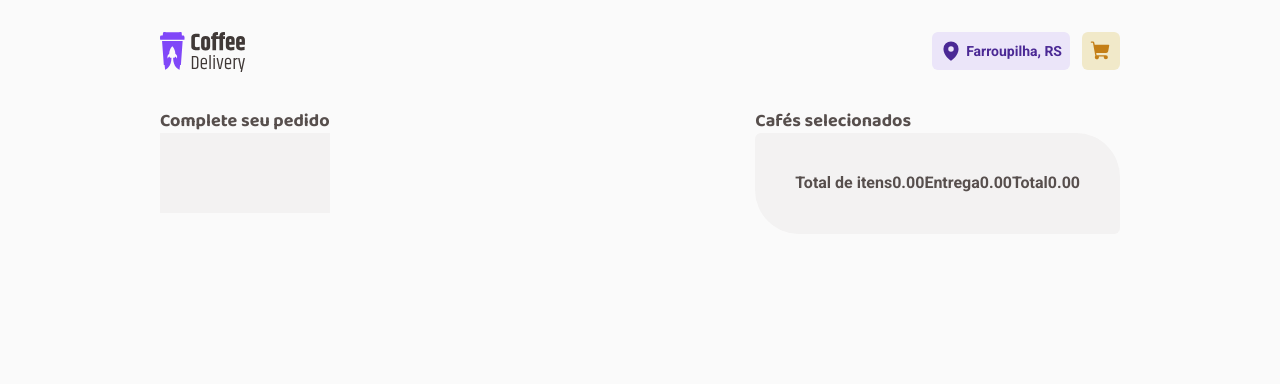
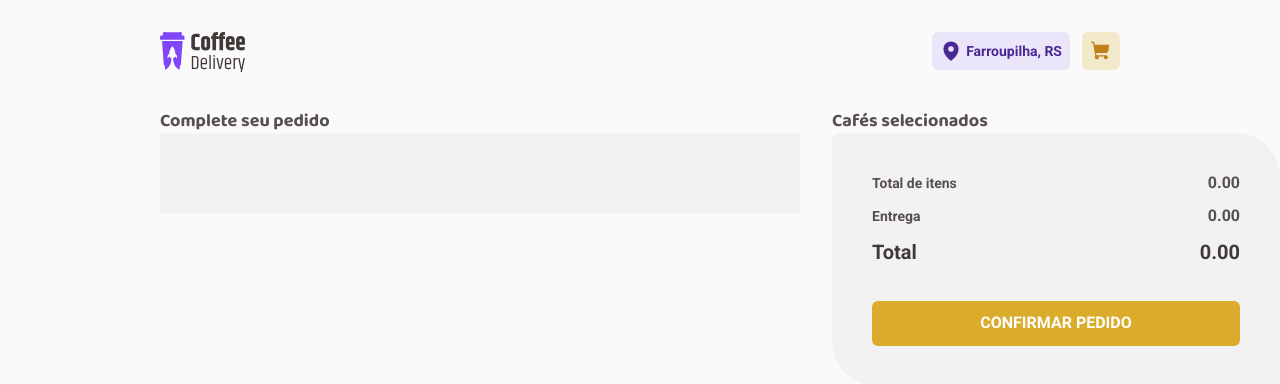
Before and after one commit to rdmuller/react_02_projeto_cafeteria, a React (Vite) app: page /checkout in a window 1280 px wide. Shown: the top 384 px of the page. Built offline with nearby package versions, Linux system fonts and the light colour scheme.

Commit message:
continuando

```diff
--- a/src/contexts/ShoppingCart.tsx
+++ b/src/contexts/ShoppingCart.tsx
@@ -9,6 +9,7 @@ interface ShoppingCartContextType {
 	totalItems: number;
     addProductToCart: (product: ShoppingCartProduct) => void;
 	changeQuantity: (product: ShoppingCartProduct, addQty: number) => void;
+	removeProduct: (productId: number) => void;
 }
 
 export const ShoppingCartContext = createContext({} as ShoppingCartContextType);
@@ -45,10 +46,19 @@ export function ShoppingCartContextProvider({children, }: ShoppingCartContextPro
 		});
 	}
 
+	function removeProduct(productId: number) {
+		dispatch({
+			type: ActionTypes.DELETE_PRODUCT,
+			payload: {
+				productId
+			}
+		});
+	}
+
 	const { totalDelivery, totalItems, totalValue, products, } = shoppingCartState;
 
 	return (
-		<ShoppingCartContext.Provider value={{ totalValue, totalDelivery, totalItems, products, addProductToCart, changeQuantity, }}>
+		<ShoppingCartContext.Provider value={{ totalValue, totalDelivery, totalItems, products, addProductToCart, changeQuantity, removeProduct, }}>
 			{children}
 		</ShoppingCartContext.Provider>
 	);
--- a/src/pages/Checkout/components/ProductCart/index.tsx
+++ b/src/pages/Checkout/components/ProductCart/index.tsx
@@ -1,18 +1,23 @@
+import { Trash } from "phosphor-react";
 import { useContext } from "react";
 import { ProductQuantity } from "../../../../components/ProductQuantity";
 import { ShoppingCartContext } from "../../../../contexts/ShoppingCart";
 import { ShoppingCartProduct } from "../../../../reducers/ShoppingCart/reducer";
-import { LabelPrice, ProductCartContainer, ProductData, ProductInfo, ProductName } from "./styles";
+import { ButtonRemove, ButtonsContainer, LabelPrice, ProductCartContainer, ProductData, ProductInfo, ProductName } from "./styles";
 
 interface ProductProps {
     product: ShoppingCartProduct;
 }
 
 export function ProductCart({product}: ProductProps) {
-	const { changeQuantity } = useContext(ShoppingCartContext);
+	const { changeQuantity, removeProduct } = useContext(ShoppingCartContext);
 
 	function handleChangeQty (qty: number) {
 		changeQuantity(product, qty);
+	}
+
+	function handleRemoveProduct() {
+		removeProduct(product.productId);
 	}
 
 	return (
@@ -22,9 +27,13 @@ export function ProductCart({product}: ProductProps) {
 					<img src={product.productPicture} alt="" />
 					<div>
 						<ProductName>{product.productName}</ProductName>
-						<div>
+						<ButtonsContainer>
 							<ProductQuantity productQuantity={product.productQuantity} onChange={handleChangeQty} />
-						</div>
+							<ButtonRemove onClick={handleRemoveProduct}>
+								<Trash size={16} />
+								REMOVER
+							</ButtonRemove>
+						</ButtonsContainer>
 					</div>
 				</ProductData>
 				<LabelPrice>{product.productValue.toFixed(2)}</LabelPrice>
--- a/src/pages/Checkout/components/ProductCart/styles.ts
+++ b/src/pages/Checkout/components/ProductCart/styles.ts
@@ -45,3 +45,32 @@ export const ProductData = styled.div`
 export const ProductName = styled.div`
     margin-bottom: 0.5rem;
 `;
+
+export const ButtonsContainer = styled.div`
+    display: flex;
+    flex-direction: row;
+    gap: 0.5rem;
+`;
+
+export const ButtonRemove = styled.button`
+    display: flex;
+    gap: 0.25rem;
+    padding-left: 0.5rem;
+    padding-right: 0.5rem;
+    height: 2rem;
+    border-radius: 6px;
+    border: 0;
+    background-color: ${props => props.theme.color["base-button"]};
+    cursor: pointer;
+    justify-content: center;
+    align-items: center;
+    font-size: 0.75rem;
+
+    svg {
+        color: ${props => props.theme.color.purple};
+    }
+
+    :hover {
+        background-color: ${props => props.theme.color["base-hover"]};
+    }
+`;
--- a/src/pages/Checkout/index.tsx
+++ b/src/pages/Checkout/index.tsx
@@ -1,11 +1,10 @@
 import { useContext } from "react";
 import { ShoppingCartContext } from "../../contexts/ShoppingCart";
 import { ProductCart } from "./components/ProductCart";
-import { AddressContainer, CofeeCardContainer, MainContainer, RequestContainer, SummaryContainer } from "./styles";
+import { AddressContainer, CofeeCardContainer, MainContainer, RequestContainer, SummaryContainer, SummaryTotals, LabelSummary, LabelTotalSummary, ButtonConfirm } from "./styles";
 
 export function Checkout() {
 	const { products, totalDelivery, totalItems, totalValue } = useContext(ShoppingCartContext);
-
 
 	return (
 		<MainContainer>
@@ -19,14 +18,21 @@ export function Checkout() {
 					{products.map(item =>
 						<ProductCart key={item.productId} product={item} />
 					)}
-					<div>
-						<span>Total de itens</span>
-						<span>{totalItems.toFixed(2)}</span>
-						<span>Entrega</span>
-						<span>{totalDelivery.toFixed(2)}</span>
-						<span>Total</span>
-						<span>{totalValue.toFixed(2)}</span>
-					</div>
+					<SummaryTotals>
+						<div>
+							<LabelSummary>Total de itens</LabelSummary>
+							<span>{totalItems.toFixed(2)}</span>
+						</div>
+						<div>
+							<LabelSummary>Entrega</LabelSummary>
+							<span>{totalDelivery.toFixed(2)}</span>
+						</div>
+						<div>
+							<LabelTotalSummary>Total</LabelTotalSummary>
+							<LabelTotalSummary>{totalValue.toFixed(2)}</LabelTotalSummary>
+						</div>
+					</SummaryTotals>
+					<ButtonConfirm>CONFIRMAR PEDIDO</ButtonConfirm>
 				</SummaryContainer>
 			</CofeeCardContainer>
 		</MainContainer>
--- a/src/pages/Checkout/styles.ts
+++ b/src/pages/Checkout/styles.ts
@@ -19,17 +19,58 @@ export const MainContainer = styled.main`
 export const CofeeCardContainer = styled.div`
     display: flex;
     flex-direction: column;
+    min-width: 28rem;
 `;
 
 export const SummaryContainer = styled(BaseCard)`
-    border-radius: 6px 44px
+    border-radius: 6px 44px;
 `;
 
 export const RequestContainer = styled.div`
     display: flex;
     flex-direction: column;
+    min-width: 40rem;
 `;
 
 export const AddressContainer = styled(BaseCard)`
 
 `;
+
+export const SummaryTotals = styled.div`
+    display: flex;
+    flex-direction: column;
+    width: 100%;
+    gap: 0.75rem;
+
+    div {
+        display: flex;
+        flex-direction: row;
+        align-items: center;
+        justify-content: space-between;
+        width: 100%;
+    }
+`;
+
+export const LabelSummary = styled.span`
+    font-size: 0.875rem;
+`;
+
+export const LabelTotalSummary = styled.span`
+    font-size: 1.25rem;
+    font-weight: 700;
+    color: ${props => props.theme.color["base-subtitle"]};
+`;
+
+export const ButtonConfirm = styled.button`
+    margin-top: 0.75rem;
+    background-color: ${props => props.theme.color.yellow};
+    color: ${props => props.theme.color.white};
+    border-radius: 6px;
+    border: 0;
+    padding: 0.75rem 0.5rem;
+    cursor: pointer;
+
+    :hover {
+        background-color: ${props => props.theme.color["yellow-dark"]};
+    }
+`;
--- a/src/reducers/ShoppingCart/actions.ts
+++ b/src/reducers/ShoppingCart/actions.ts
@@ -1,4 +1,5 @@
 export enum ActionTypes {
     ADD_PRODUCT_TO_CART = "ADD_PRODUCT_TO_CART",
-    CHANGE_QUANTITY = "CHANGE_QUANTITY"
+    CHANGE_QUANTITY = "CHANGE_QUANTITY",
+    DELETE_PRODUCT = "DELETE_PRODUCT"
 }
--- a/src/reducers/ShoppingCart/reducer.ts
+++ b/src/reducers/ShoppingCart/reducer.ts
@@ -18,8 +18,6 @@ interface ShoppingCartState {
 }
 
 export function ShoppingCartReducer(state: ShoppingCartState, action: any) {
-	let totalItems = 0;
-
 	switch (action.type) {
 	case ActionTypes.ADD_PRODUCT_TO_CART: {
 		let productExists = false;
@@ -33,11 +31,7 @@ export function ShoppingCartReducer(state: ShoppingCartState, action: any) {
 			if (item.productId === newProduct.productId) {
 				productExists = true;
 				item.productQuantity += newProduct.productQuantity;
-				item.productValue = item.productQuantity * item.productPrice;
 			}
-
-			totalItems += item.productValue;
-
 			return item;
 		});
 
@@ -45,29 +39,53 @@ export function ShoppingCartReducer(state: ShoppingCartState, action: any) {
 			products.push(newProduct);
 		}
 
-		return {
-			...state,
-			totalItems: totalItems,
-			totalValue: totalItems,
-			products,
-		};
+		return calculateTotals({...state, products,});
 	}
 
 	case ActionTypes.CHANGE_QUANTITY: {
-		return {
-			...state,
-			products: state.products.map(item => {
-				if (item.productId === action.payload.product.productId) {
-					item.productQuantity += action.payload.addQty;
-					item.productValue = item.productQuantity * item.productPrice;
-				}
+		const products = state.products.map(item => {
+			if (item.productId === action.payload.product.productId) {
+				item.productQuantity += action.payload.addQty;
+			}
+			return item;
+		}) ;
 
+		return calculateTotals({...state, products, });
+	}
+
+	case ActionTypes.DELETE_PRODUCT: {
+		const products = state.products.filter(item => {
+			if (item.productId !== action.payload.productId) {
 				return item;
-			})
-		};
+			}
+		});
+
+		return calculateTotals({...state, products,});
 	}
 
 	default:
 		return state;
 	}
 }
+
+function calculateTotals(state: ShoppingCartState) {
+	let totalItems = 0;
+	const totalDelivery = 0;
+	let totalValue = 0;
+
+	const products = state.products.map(item => {
+		item.productValue = item.productPrice * item.productQuantity;
+		totalItems += item.productValue;
+		return item;
+	});
+
+	totalValue += totalItems + totalDelivery;
+
+	return {
+		...state,
+		products,
+		totalItems,
+		totalDelivery,
+		totalValue,
+	};
+}
```
